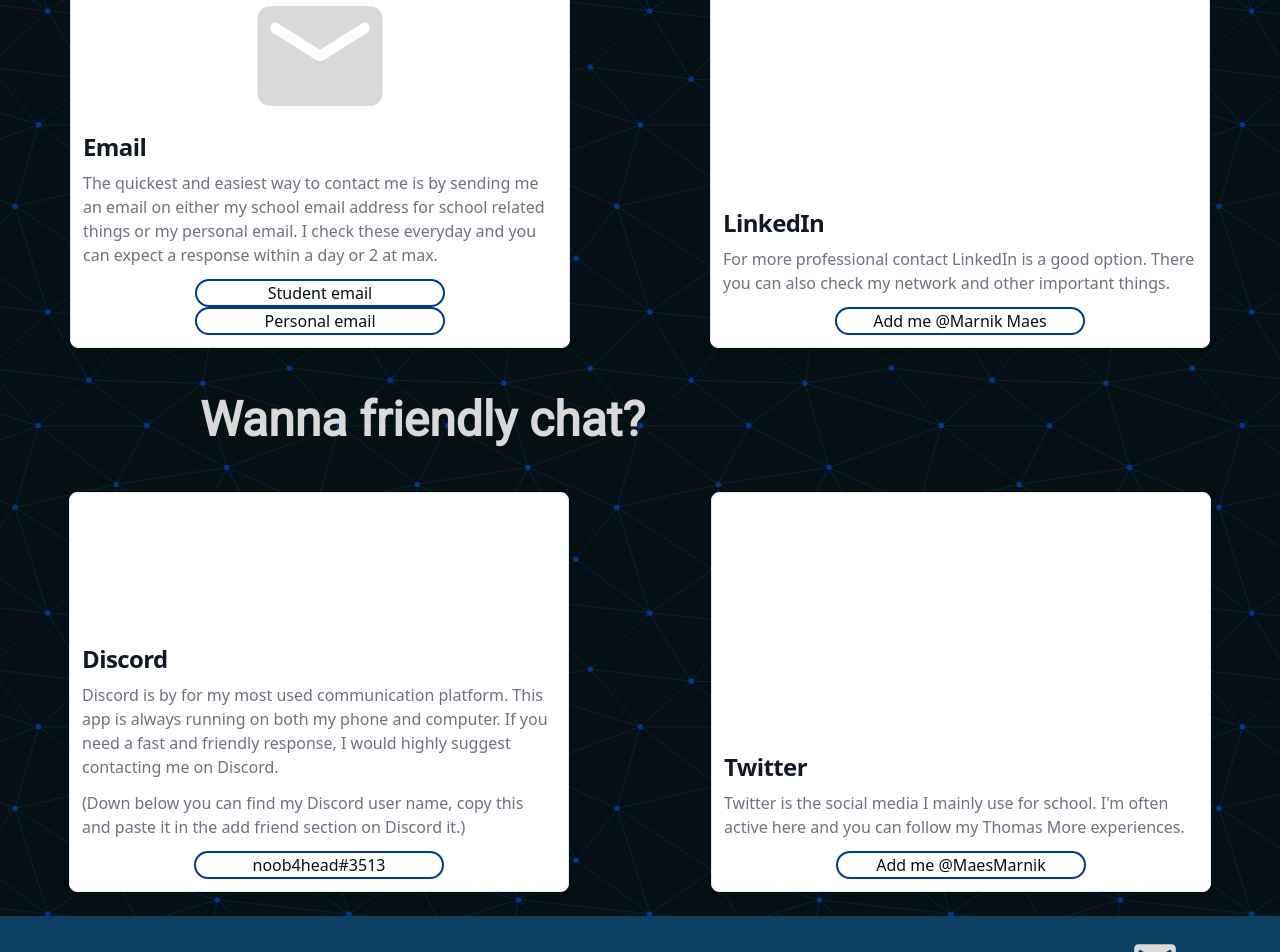
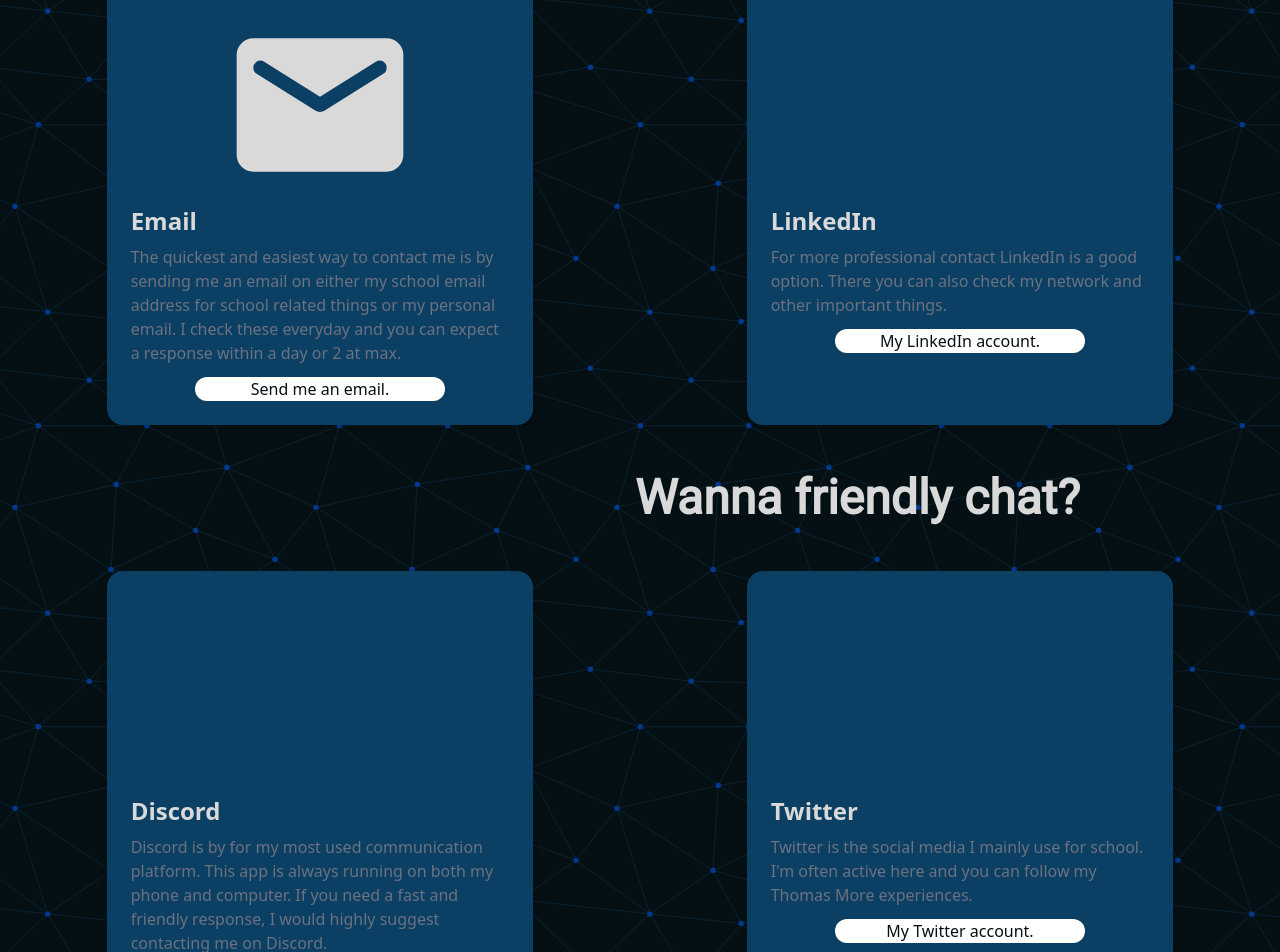
Before and after one commit to marnikmaes/portfolio, a Next.js app in the folder my-portfolio/: page /Contactme in a window 1280 px wide. Shown: the part 320-1272 px from the top of the page. Built offline with nearby package versions, Linux system fonts and the light colour scheme; some icons are missing.

Commit message:
contactme-redone
contactme-redone

```diff
--- a/my-portfolio/pages/Contactme.tsx
+++ b/my-portfolio/pages/Contactme.tsx
@@ -18,71 +18,71 @@
       <div className='min-h-screen'>
         <main className="bg-[url('/images/endless-constellation.svg')] text-customWhite">
           <Nav/>
-          <div className='text-center xl:text-left xl:ml-[200px] py-6'>
+
+          <div className='text-center xl:text-left xl:ml-[200px] py-6 '>
             <h1 className='text-5xl font-Roboto font-semibold'>Formal contact?</h1>
           </div>
 
-          <div className='flex flex-wrap justify-around space-y-10 md:space-y-0 py-6'>
-            <div className='w-[300px] md:w-[500px] bg-white border border-gray-200 rounded-lg shadow-md dark:bg-skyBlue dark:border-skyBlue flex flex-col justify-end'>
-              <Icon className='text-customWhite m-auto' icon="material-symbols:mail-rounded" width={150} height={150}/>
-              <div className='px-3 pb-3'>
-                <h5 className='mb-2 text-2xl font-semibold tracking-tight text-gray-900 dark:text-white'>Email</h5>
-                  <p className='mb-3 font-normal text-gray-500 dark:text-gray-400'>The quickest and easiest way to contact me is by sending me an email on either my school email address for school related things or my personal email.
-                    I check these everyday and you can expect a response within a day or 2 at max.
-                  </p>
+          <div className='flex flex-wrap justify-around'>
+            <div className='basis-5/6 lg:basis-2/6 py-[25px]'>
+              <div className="p-6 bg-skyBlue rounded-2xl shadow-md h-full">
+                <Icon className='text-customWhite m-auto' icon="material-symbols:mail-rounded" width={200} height={200}/>
+                <h5 className="mb-2 text-2xl font-semibold">Email</h5>
+                <p className="mb-3 font-normal text-gray-500 dark:text-gray-400">The quickest and easiest way to contact me is by sending me an email on either my school email address for school related things or my personal email.
+                  I check these everyday and you can expect a response within a day or 2 at max.</p>
                 <Link href={"mailto:r0881840@student.thomasmore.be"}>
-                    <div className='border-[2px] border-towerBlue  w-[200px] md:w-[250px] rounded-full m-auto bg-white text-center text-customBlack hover:bg-waterBlue hover:text-customWhite'>Student email</div>
-                  </Link>
-                  <Link href={"mailto:marnikmaes46@hotmail.com"}>
-                    <div className='border-[2px] border-towerBlue  w-[200px] md:w-[250px] rounded-full m-auto bg-white text-center text-customBlack hover:bg-waterBlue hover:text-customWhite'>Personal email</div>
+                  <div className='w-[200px] md:w-[250px] rounded-full m-auto bg-white text-center text-customBlack hover:bg-waterBlue hover:text-customWhite'>
+                    Send me an email.
+                  </div>
                 </Link>
               </div>
             </div>
 
-            <div className='w-[300px] md:w-[500px] bg-white border border-gray-200 rounded-lg shadow-md dark:bg-skyBlue dark:border-skyBlue flex flex-col justify-end'>
-              <Icon className='text-customWhite m-auto' icon="mdi:linkedin" width={150} height={150}/>
-              <div className='px-3 pb-3'>
-                <h5 className='mb-2 text-2xl font-semibold tracking-tight text-gray-900 dark:text-white'>LinkedIn</h5>
-                  <p className='mb-3 font-normal text-gray-500 dark:text-gray-400'>For more professional contact LinkedIn is a good option. There you can also check my network and other important things.
-                  </p>
-                  <div className='border-[2px] border-towerBlue  w-[200px] md:w-[250px] rounded-full m-auto bg-white text-center text-customBlack hover:bg-waterBlue hover:text-customWhite'>
-                    <Link href={"https://www.linkedin.com/in/marnik-maes-b0aa79250/"}>Add me &#64;Marnik Maes</Link>
+            <div className='basis-5/6 lg:basis-2/6 py-[25px]'>
+              <div className="p-6 bg-skyBlue rounded-2xl shadow-md h-full">
+                <Icon className='text-customWhite m-auto' icon="mdi:linkedin" width={200} height={200}/>
+                <h5 className="mb-2 text-2xl font-semibold">LinkedIn</h5>
+                <p className="mb-3 font-normal text-gray-500 dark:text-gray-400">For more professional contact LinkedIn is a good option. There you can also check my network and other important things.</p>
+                <Link href={"https://www.linkedin.com/in/marnik-maes-b0aa79250/"}>
+                  <div className='w-[200px] md:w-[250px] rounded-full m-auto bg-white text-center text-customBlack hover:bg-waterBlue hover:text-customWhite'>
+                    My LinkedIn account.
+                  </div>
+                </Link>
               </div>
             </div>
           </div>
 
-          </div>
-
-
-          <div className='text-center xl:text-left xl:ml-[200px] py-6'>
+          <div className='text-center xl:text-right py-6 xl:pr-[200px]'>
             <h1 className='text-5xl font-Roboto font-semibold'>Wanna friendly chat?</h1>
           </div>
 
-          <div className='flex flex-wrap justify-around space-x-1 space-y-10 md:space-y-0 py-6'>
-            <div className='w-[300px] md:w-[500px] bg-white border border-gray-200 rounded-lg shadow-md dark:bg-skyBlue dark:border-skyBlue flex flex-col justify-end'>
-              <Icon className='text-customWhite m-auto' icon="ic:baseline-discord" width={150} height={150}/>
-              <div className='px-3 pb-3'>
-                <h5 className='mb-2 text-2xl font-semibold tracking-tight text-gray-900 dark:text-white'>Discord</h5>
-                  <p className='mb-3 font-normal text-gray-500 dark:text-gray-400'>Discord is by for my most used communication platform.
+          <div className='flex flex-wrap justify-around'>
+            <div className='basis-5/6 lg:basis-2/6 py-[25px]'>
+              <div className="p-6 bg-skyBlue rounded-2xl shadow-md h-full">
+                <Icon className='text-customWhite m-auto' icon="ic:baseline-discord" width={200} height={200}/>
+                <h5 className="mb-2 text-2xl font-semibold">Discord</h5>
+                <p className="mb-3 font-normal text-gray-500 dark:text-gray-400">Discord is by for my most used communication platform.
                   This app is always running on both my phone and computer.
                   If you need a fast and friendly response, I would highly suggest contacting me on Discord.
                 </p>
                 <p className='mb-3 font-normal text-gray-500 dark:text-gray-400'>
                   &#40;Down below you can find my Discord user name, copy this and paste it in the add friend section on Discord it.&#41;
                 </p>
-                  <div className='border-[2px] border-towerBlue  w-[200px] md:w-[250px] rounded-full m-auto bg-white text-center text-customBlack hover:bg-waterBlue hover:text-customWhite'>
+                <div className='w-[200px] md:w-[250px] rounded-full m-auto bg-white text-center text-customBlack hover:bg-waterBlue hover:text-customWhite'>
                 <p>noob4head#3513</p>
                   </div>
               </div>
             </div>
 
-            <div className='w-[300px] md:w-[500px] bg-white border border-gray-200 rounded-lg shadow-md dark:bg-skyBlue dark:border-skyBlue flex flex-col justify-end'>
-              <Icon className='text-customWhite m-auto' icon="mdi:twitter" width={150} height={150}/>
-              <div className='px-3 pb-3'>
-                <h5 className='mb-2 text-2xl font-semibold tracking-tight text-gray-900 dark:text-white'>Twitter</h5>
-                <p className='mb-3 font-normal text-gray-500 dark:text-gray-400'>Twitter is the social media I mainly use for school. I&#39;m often active here and you can follow my Thomas More experiences.</p>
+            <div className='basis-5/6 lg:basis-2/6 py-[25px]'>
+              <div className="p-6 bg-skyBlue rounded-2xl shadow-md h-full">
+                <Icon className='text-customWhite m-auto' icon="mdi:twitter" width={200} height={200}/>
+                <h5 className="mb-2 text-2xl font-semibold">Twitter</h5>
+                <p className="mb-3 font-normal text-gray-500 dark:text-gray-400">Twitter is the social media I mainly use for school. I&#39;m often active here and you can follow my Thomas More experiences.</p>
                 <Link href={"https://twitter.com/MaesMarnik"}>
-                  <div className='border-[2px] border-towerBlue w-[200px] md:w-[250px] rounded-full m-auto bg-white text-center text-customBlack hover:bg-waterBlue hover:text-customWhite'>Add me &#64;MaesMarnik</div>
+                  <div className='w-[200px] md:w-[250px] rounded-full m-auto bg-white text-center text-customBlack hover:bg-waterBlue hover:text-customWhite'>
+                    My Twitter account.
+                  </div>
                 </Link>
               </div>
             </div>
```
Lines whose indentation alone changed are shown as unchanged.
